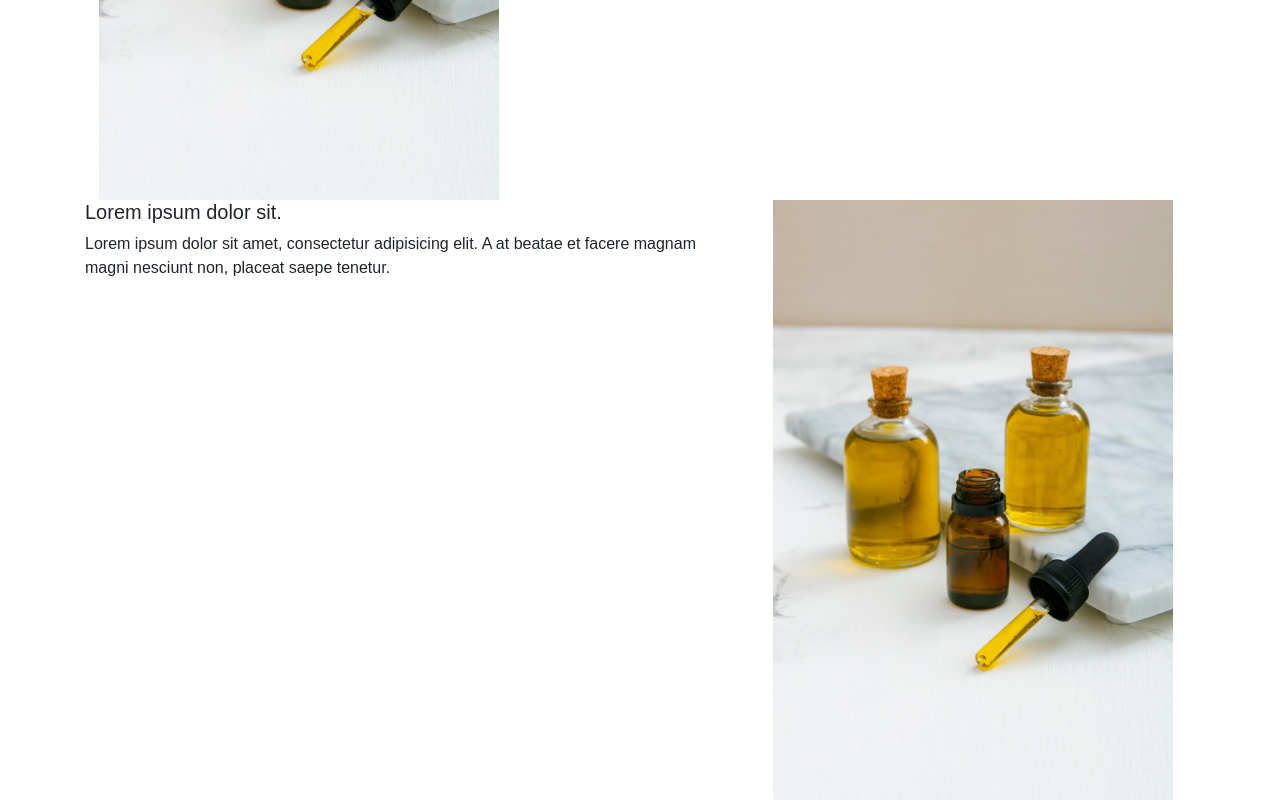
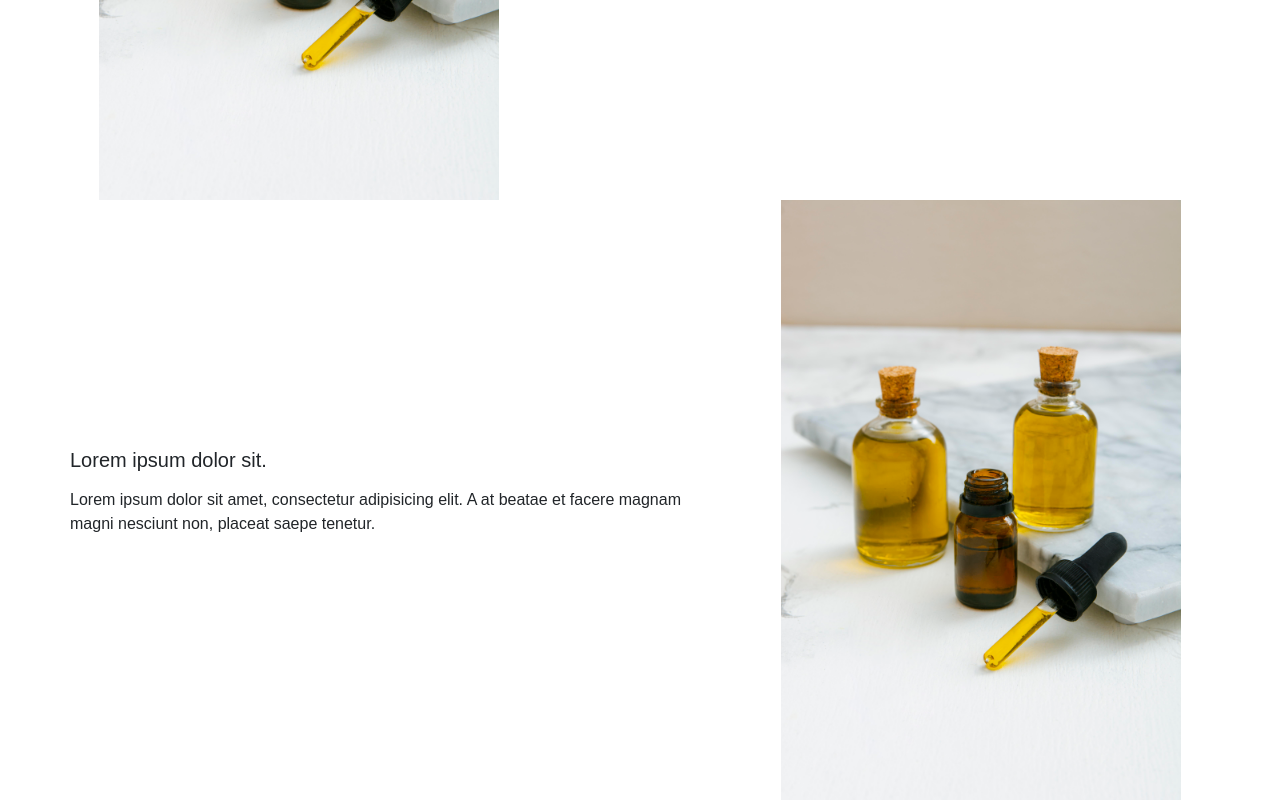
Before and after one commit to SaraMarhoum/EL-Gt-Store, a website: page product.html in a window 1280 px wide. Shown: the part 1343-2143 px from the top of the page. Drawn offline with nearby package versions, Linux system fonts and the light colour scheme.

Commit message:
Product description Added2

```diff
--- a/product.html
+++ b/product.html
@@ -126,28 +126,30 @@
     <div class="desc_title text-center mt-lg-5">
         <h3>Description</h3>
     </div>
-    <div class="desc_content row">
+    <div class="desc_content row ">
 
-        <div class="row align-items-center">
+        <div class="row align-items-center ">
 
             <div class="col-5 text-center">
                 <img src="src/img/product.jpg" alt="" width="400px">
             </div>
             <div class="col-7">
-                <h5>Lorem ipsum dolor sit.</h5>
+                <h5 class="mb-3">Lorem ipsum dolor sit.</h5>
                 <p>Lorem ipsum dolor sit amet, consectetur adipisicing elit. A at beatae et facere magnam magni nesciunt
                     non, placeat saepe tenetur.</p>
             </div>
         </div>
 
+        <div class="row align-items-center">
 
             <div class="col-7">
-            <h5>Lorem ipsum dolor sit.</h5>
+                <h5 class="mb-3">Lorem ipsum dolor sit.</h5>
                 <p>Lorem ipsum dolor sit amet, consectetur adipisicing elit. A at beatae et facere magnam magni nesciunt
                     non, placeat saepe tenetur.</p>
             </div>
             <div class="col-5 text-center">
                 <img src="src/img/product.jpg" alt="" width="400px">
+            </div>
         </div>
     </div>
 </section>
```
Lines whose indentation alone changed are shown as unchanged.
